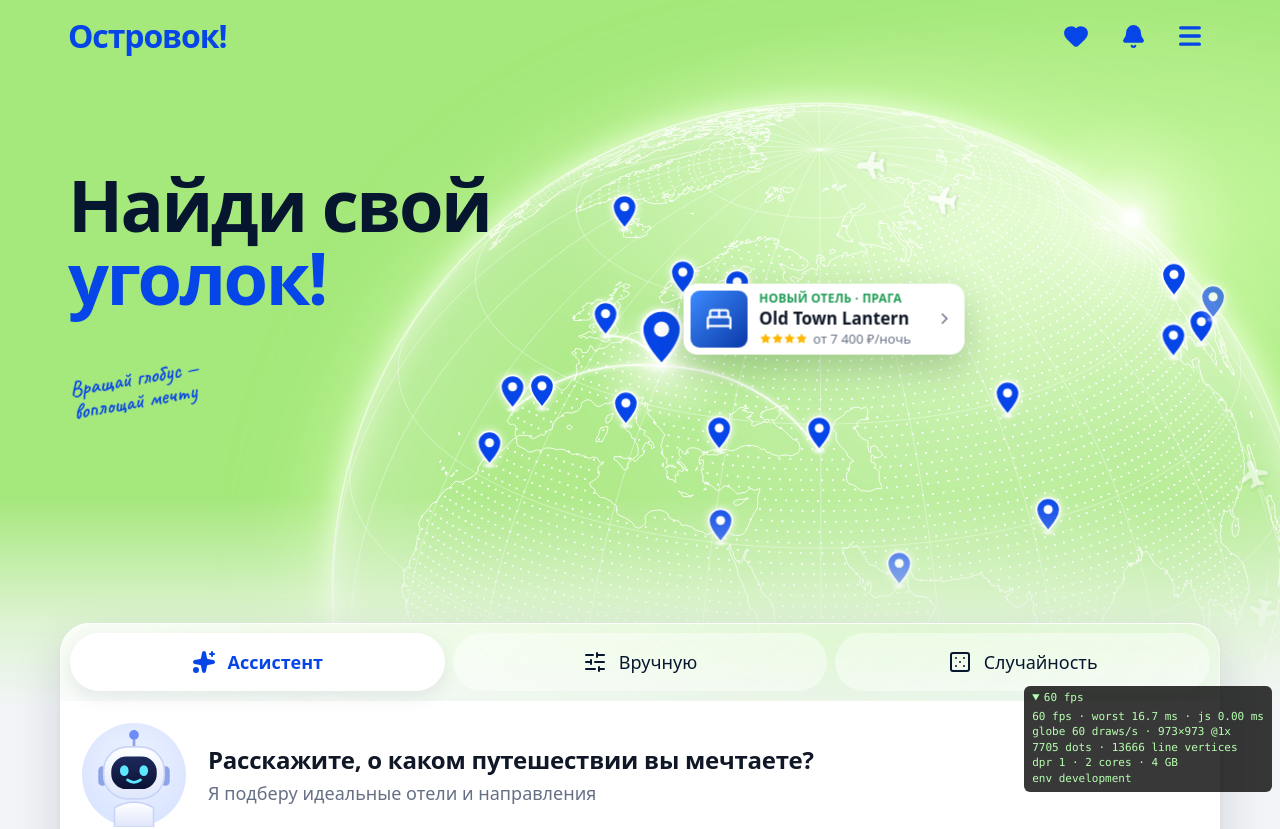
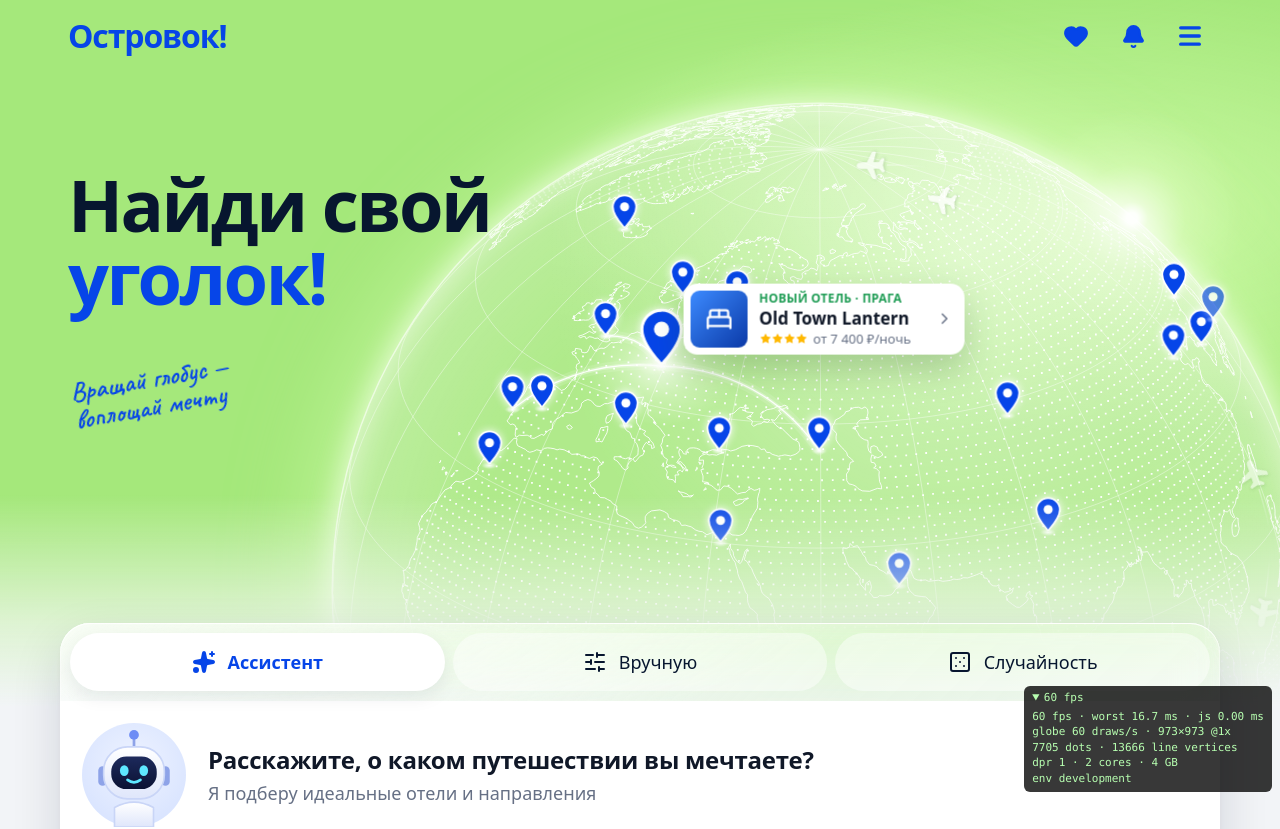
Before and after one commit to LeonidAlekseev/ostrovok-concept, a Next.js app: page / in a window 1280 px wide. Shown: the top 829 px of the page. Built offline with nearby package versions, Linux system fonts and the light colour scheme.

Commit message:
Update Hero.module.css

```diff
--- a/src/components/Hero/Hero.module.css
+++ b/src/components/Hero/Hero.module.css
@@ -10,9 +10,7 @@
   height: calc(var(--globe-top) + var(--globe-size) * 0.76);
   overflow: hidden;
   color: var(--navy);
-  background:
-    radial-gradient(ellipse 60% 45% at 85% 30%, rgba(214, 255, 176, 0.75), transparent 70%),
-    var(--lime);
+  background: radial-gradient(ellipse 60% 45% at 85% 30%, rgba(214, 255, 176, 0.75), transparent 70%), var(--lime);
   /* A long press on the globe must not start selecting the title or the hint (iOS) or open the callout. */
   -webkit-user-select: none;
   user-select: none;
@@ -59,7 +57,7 @@
   margin: clamp(32px, 9vw, 64px) 0 0 calc(var(--page-x) + 4px);
   color: var(--blue);
   font-family: Caveat, cursive;
-  font-size: clamp(17px, 4.6vw, 22px);
+  font-size: clamp(17px, 4.6vw, 27px);
   font-weight: 600;
   line-height: 1.05;
   transform: rotate(-10deg);
```
